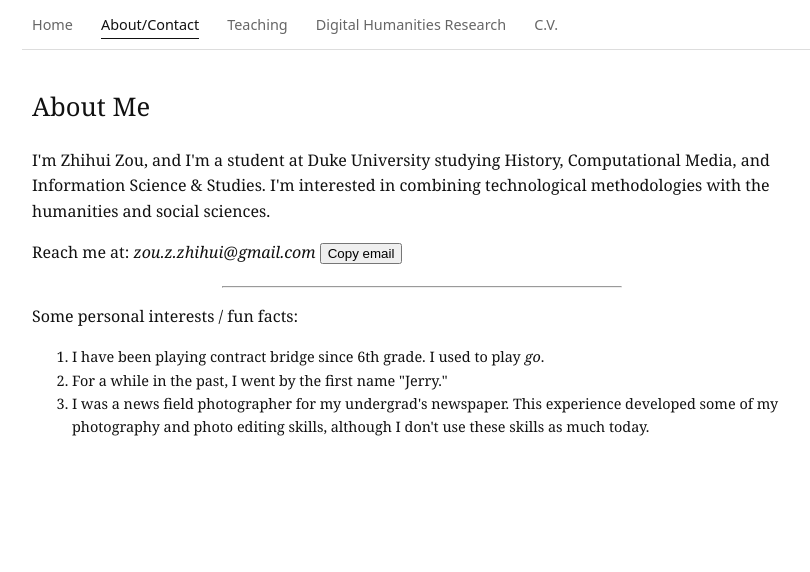
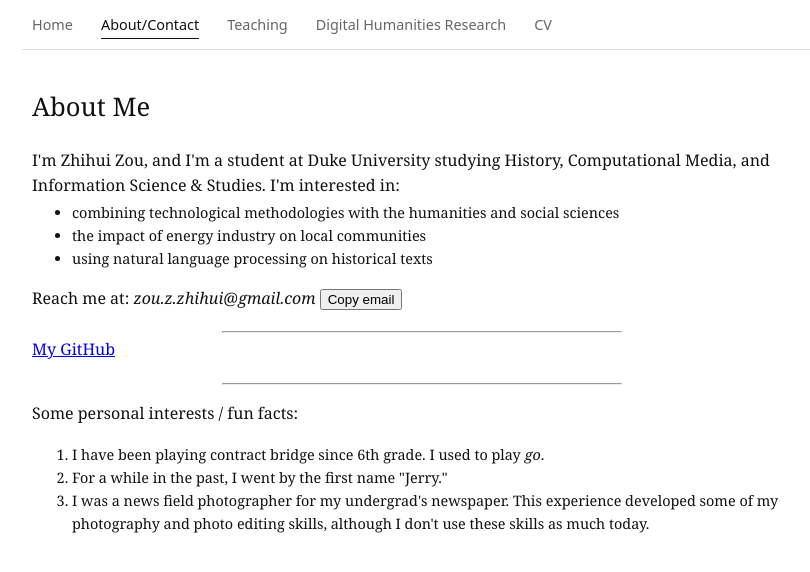
Before and after one commit to zzou21/zzou21.github.io, a plain HTML site: page pages/about.html in a window 1280 px wide. Shown: the part 118-690 px from the top of the page, without its empty margins (218-1028 px from the left). Drawn offline with Linux system fonts and the light colour scheme.

Commit message:
updated page text and cv

```diff
--- a/assets/css/style.css
+++ b/assets/css/style.css
@@ -152,22 +152,8 @@ hr {
   margin-bottom: 4px;
 }
 
-button.cursorpointer{
+button {
   cursor: pointer;
-}
-/* ---------- small screens ---------- */
-
-@media (max-width: 500px) {
-  body { font-size: 17px; }
-  .site-header { padding-top: 40px; }
-  .site-name { font-size: 1.6rem; }
-}
-
-@media (min-width: 1001px) {
-  body:has(page-sidebar) .site-header,
-  body:has(page-sidebar) main {
-    max-width: min(var(--width), calc(100vw - 480px));
-  }
 }
 
 
@@ -185,3 +171,19 @@ button.cursorpointer{
   position: relative;
   z-index: 10;
 }
+
+
+/* ---------- small screens ---------- */
+
+@media (max-width: 500px) {
+  body { font-size: 17px; }
+  .site-header { padding-top: 40px; }
+  .site-name { font-size: 1.6rem; }
+}
+
+@media (min-width: 1001px) {
+  body:has(page-sidebar) .site-header,
+  body:has(page-sidebar) main {
+    max-width: min(var(--width), calc(100vw - 480px));
+  }
+}
--- a/assets/css/styleForSideNavigationBar.css
+++ b/assets/css/styleForSideNavigationBar.css
@@ -89,7 +89,7 @@
 /* below this width the layout stops being a side-by-side grid,
    so the sticky TOC is hidden rather than fighting for space;
    headings remain valid anchor targets on their own. */
-@media (max-width: 600px) {
+@media (max-width: 1000px) {
   .side-nav {
     display: none;
   }
--- a/assets/js/clickToCopy.js
+++ b/assets/js/clickToCopy.js
@@ -1,6 +1,12 @@
 // this JS allows the website to let user copy a text after clicking on it
 
+
 function clickToCopy(button, replacementText) {
+    // the "replacementText" parameter holds the text that the click to copy button should use to replace "Copied" with after a few seconds
+
+    // to use this function, example
+    //   <p>Reach me at: <i><span id="textToCopyOnClick">zou.z.zhihui@gmail.com</span></i> <button onclick="clickToCopy(this, 'Copy email')" class="cursorpointer">Copy email</button></p>
+
     const text = document.getElementById("textToCopyOnClick").textContent
 
     // Copy the text inside the text field
--- a/assets/js/navigation.js
+++ b/assets/js/navigation.js
@@ -14,7 +14,7 @@ class SiteNav extends HTMLElement {
       // { href: "/pages/pubPres.html", label: "Publication/Presentation" },
       { href: "/pages/teaching.html", label: "Teaching" },
       { href: "/pages/digitalHumanities.html", label: "Digital Humanities Research" },
-      { href: "/pages/cv.html", label: "C.V." },
+      { href: "/pages/cv.html", label: "CV" },
     ];
 
     const navLinks = navItems
--- a/pages/about.html
+++ b/pages/about.html
@@ -20,9 +20,19 @@
 
   <h1>About Me</h1>
 
-  <p>I'm Zhihui Zou, and I'm a student at Duke University studying History, Computational Media, and Information Science & Studies. I'm interested in combining technological methodologies with the humanities and social sciences.</p>
+  <p>I'm Zhihui Zou, and I'm a student at Duke University studying History, Computational Media, and Information Science & Studies. I'm interested in:
+    <ul>
+      <li>combining technological methodologies with the humanities and social sciences</li>
+      <li>the impact of energy industry on local communities</li>
+      <li>using natural language processing on historical texts</li>
+    </ul>
+  </p>
 
-  <p>Reach me at: <i><span id="textToCopyOnClick">zou.z.zhihui@gmail.com</span></i> <button onclick="clickToCopy(this, 'Copy email')" class="cursorpointer">Copy email</button></p>
+  <p>Reach me at: <i><span id="textToCopyOnClick">zou.z.zhihui@gmail.com</span></i> <button onclick="clickToCopy(this, 'Copy email')">Copy email</button></p>
+  <hr>
+
+  <p class="externallink"><a href="https://github.com/zzou21" target="_blank" rel="noopener noreferrer">My GitHub</a></p>
+
   <hr>
 
   <p>Some personal interests / fun facts:</p>
```
Also changed, not shown: index.html (+4 -0 lines), pages/cv.html (+1 -1 lines), 2 other files.
